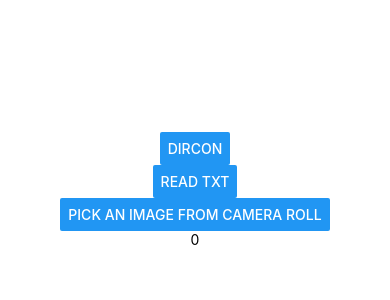
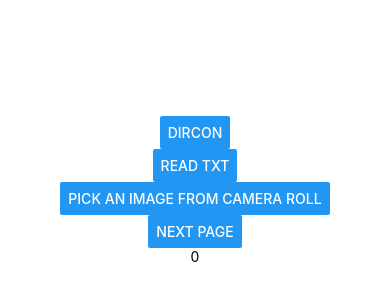
Before and after one commit to danexistsmaybe/OleHacks2024, a React Native app: screen / in a window 390 px wide. Shown: the part 232-532 px from the top of the page. Built offline with nearby package versions, Linux system fonts and the light colour scheme; what expo-file-system would draw is missing.

Commit message:
Restorations made, pageswitch unfinished - Graham

```diff
--- a/App.js
+++ b/App.js
@@ -143,6 +143,8 @@ export default function App() {
           <Button title="Pick an image from camera roll" onPress={pickImage} />
           {image && <Image source={{ uri: image }} style={{ width: 200, height: 200 }} />}
 
+          <Button title="Next page" onPress={nextPage} />
+          {image && <Image source={{ uri: image }} style={{ width: 200, height: 200 }} />}
 
         <Text>{pageNum}</Text>
 
```
